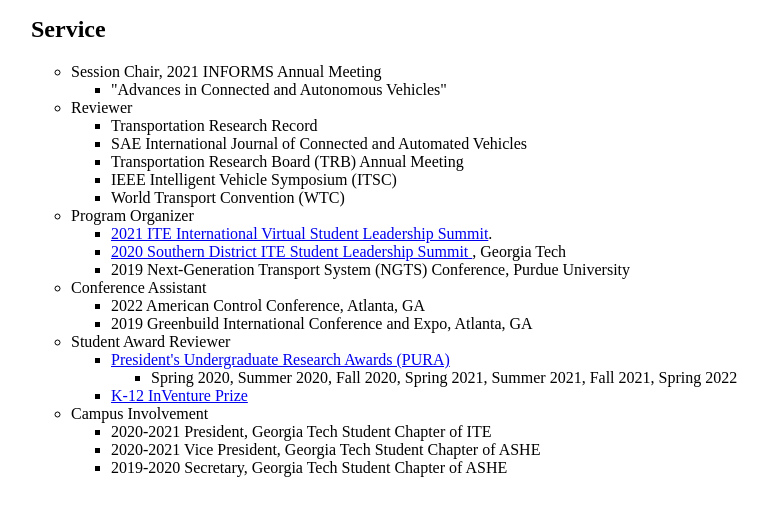
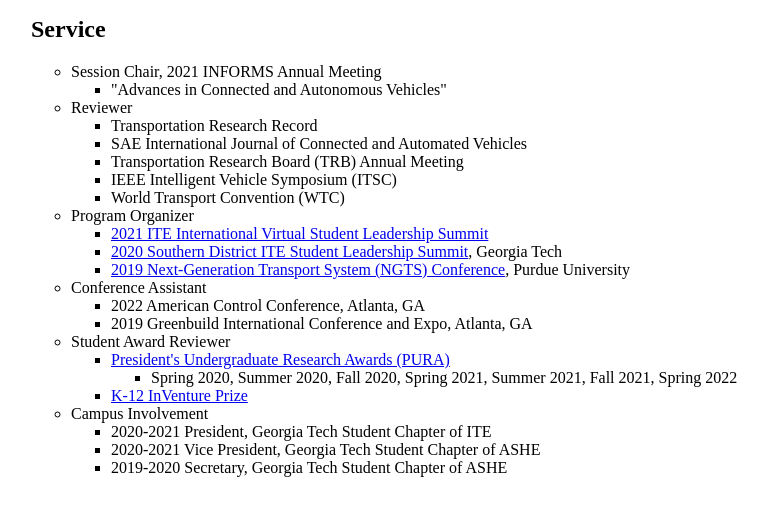
Before and after one commit to YangjiaoChen/YangjiaoChen.github.io, a Jekyll site: the page built from service.html, in a window 1280 px wide, cut to the strip 112-628 px from the top of the page. Shown: the whole strip, without its empty margins (17-785 px from the left). Built offline with Jekyll 4.4.1, drawn with Linux system fonts in a browser that asks for light colours; part of the change alters nothing that is shown.

```diff
--- a/service.html
+++ b/service.html
@@ -93,9 +93,9 @@ title: "Yangjiao Chen: service"
 
     <li>Program Organizer </li>
 	    <ul>
-    <li><a href="https://www.ite.org/events-meetings/student-leadership-summits/ite-international-virtual-student-leadership-summit/" target="_blank">2021 ITE International Virtual Student Leadership Summit</a>. </li>
-    <li><a href="https://ite.ce.gatech.edu/sls-2020/" target="_blank">2020 Southern District ITE Student Leadership Summit </a>, Georgia Tech </li>
-    <li>2019 Next-Generation Transport System (NGTS) Conference, Purdue University </li>
+    <li><a href="https://www.ite.org/events-meetings/student-leadership-summits/ite-international-virtual-student-leadership-summit/" target="_blank">2021 ITE International Virtual Student Leadership Summit</a> </li>
+    <li><a href="https://ite.ce.gatech.edu/sls-2020/" target="_blank">2020 Southern District ITE Student Leadership Summit</a>, Georgia Tech </li>
+    <li><a href="https://engineering.purdue.edu/CCE/AboutUs/News/Transportation_Features/ngts-conference-held-at-purdue-university" target="_blank">2019 Next-Generation Transport System (NGTS) Conference</a>, Purdue University </li>
 	</ul>
 
     <li>Conference Assistant </li>
```
